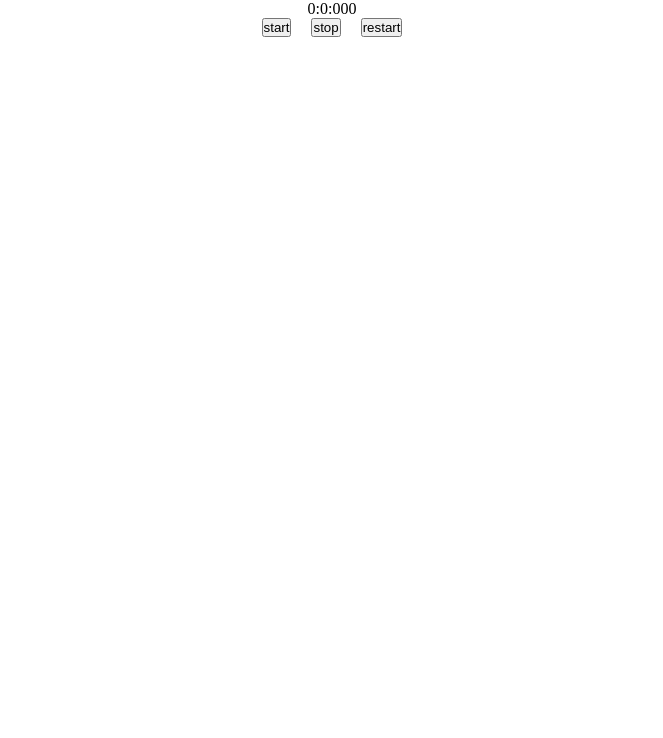
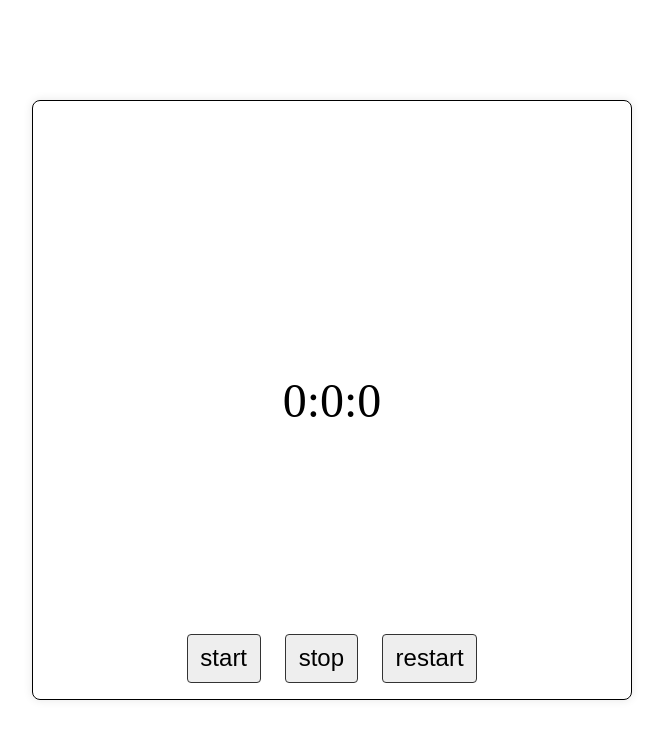
Before and after one commit to imgeorge1/Stopwatch, a plain HTML site: page index.html in a window 1280 px wide. Shown: the whole page, without its empty margins (308-971 px from the left). Drawn offline with Linux system fonts and the light colour scheme.

Commit message:
slightly better ui

```diff
--- a/index.html
+++ b/index.html
@@ -8,18 +8,21 @@
 </head>
 <body>
   <div class="container">
+  <div class="inner-container">
 
-    <div class="btn-container">
-      <button id="start">start</button>
-      <button id="stop">stop</button>
-      <button id="restart">restart</button>
+    <div id="time-area">
+      <p>0:0:0</p>
     </div>
 
-    <div id="time-area">
-      <p>0:0:000</p>
-    </div>
+  <div class="btn-container">
+    <button id="start">start</button>
+    <button id="stop">stop</button>
+    <button id="restart">restart</button>
+  </div>
 
-  </div>
+
+</div>
+</div>
 
   <script src="index.js"></script>
 </body>
--- a/style.css
+++ b/style.css
@@ -1,22 +1,56 @@
-*{
+* {
   padding: 0;
   margin: 0;
+  box-sizing: border-box;
 }
 
-.container{
+.container {
   display: flex;
-  flex-direction: column-reverse;
   justify-content: center;
   align-items: center;
+  height: 100vh;
+  padding: 1rem;
 }
 
-.btn-container{
+.inner-container {
+  position: relative;
   display: flex;
-  gap: 20px;
-  justify-content: center;
+  flex-direction: column;
+  justify-content: space-around;
   align-items: center;
+  border: 1px solid black;
+  width: 90%;
+  max-width: 600px;
+  height: 75vh;
+  max-height: 600px;
+  padding: 1rem;
+  box-shadow: 0 0 10px rgba(0,0,0,0.1);
+  border-radius: 8px;
 }
-#time-area{
+
+#time-area {
   display: flex;
-  gap: 20px;
+  gap: 1.25rem;
+  font-size: clamp(2.5rem, 4vw, 3rem);
 }
+
+.btn-container {
+  display: flex;
+  position: absolute;
+  gap: 1.5rem;
+  bottom: 1rem;
+}
+
+.btn-container button {
+  padding: 0.6rem 0.8rem;
+  font-size: 1.5rem;
+  cursor: pointer;
+  border-radius: 4px;
+  border: 1px solid #333;
+  background-color: #eee;
+  transition: background-color 0.3s;
+}
+
+.btn-container button:hover {
+  background-color: #ddd;
+}
```
